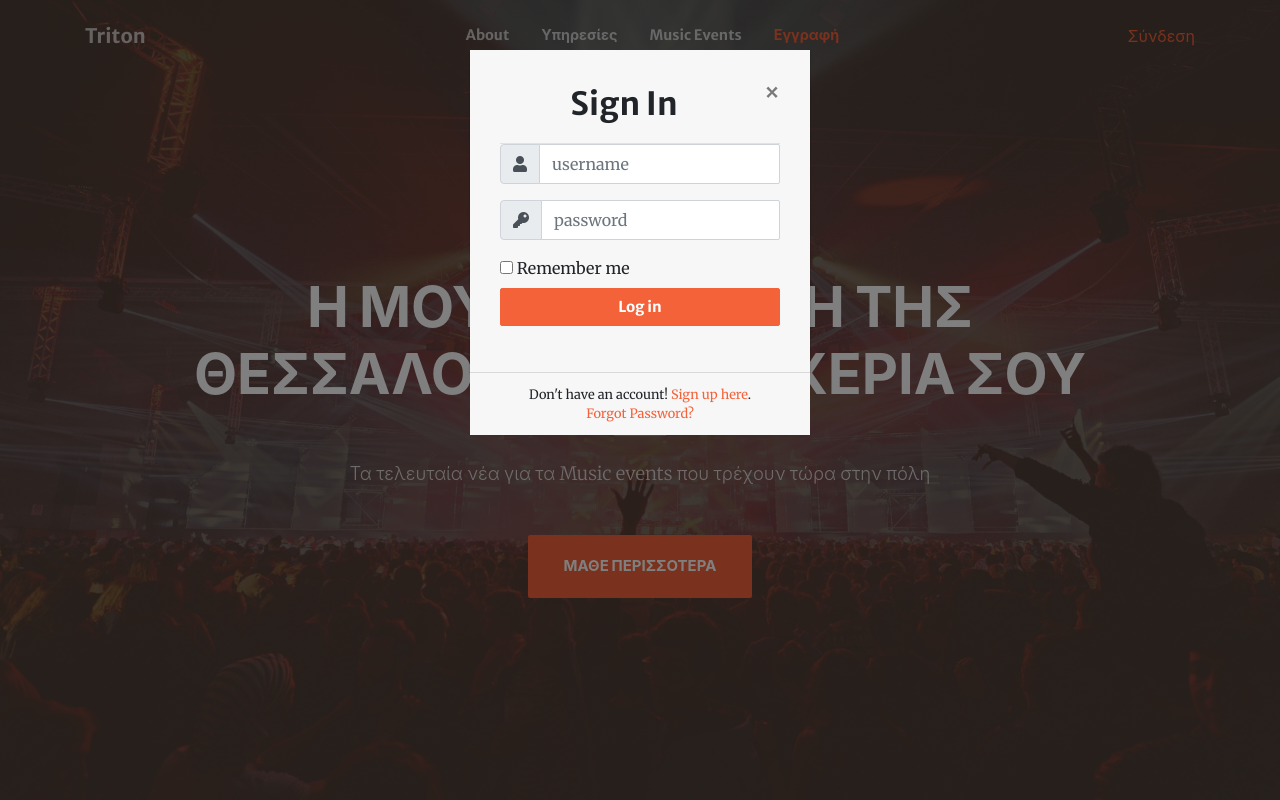
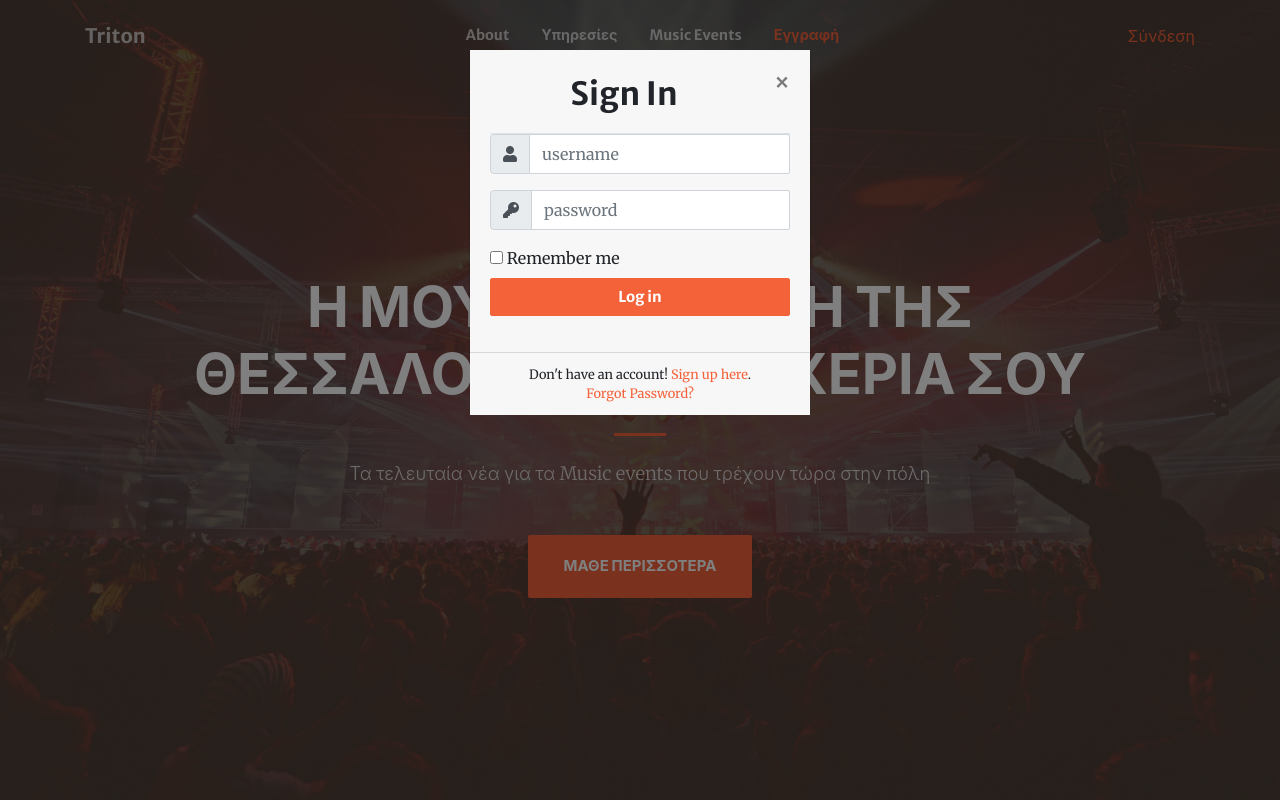
Before and after one commit to iee-ihu-gr-coursem102/WebEng19_group6_Triton, a PHP site: the page made by triton/Main Page-Unregistered User.html in a window 1280 px wide, after a click on "Σύνδεση". Run offline with PHP 8.4, Linux system fonts and the light colour scheme.

Commit message:
Padding change on login.css
Changed the padding from 30 to 20px so the login form looks better.

```diff
--- a/triton/css/login.css
+++ b/triton/css/login.css
@@ -6,7 +6,7 @@
     	margin-bottom: 15px;
         background: #f7f7f7;
         box-shadow: 0px 2px 2px rgba(0, 0, 0, 0.3);
-        padding: 30px;
+        padding: 20px;
     }
     .login-form h2 {
         margin: 0 0 15px;
```
